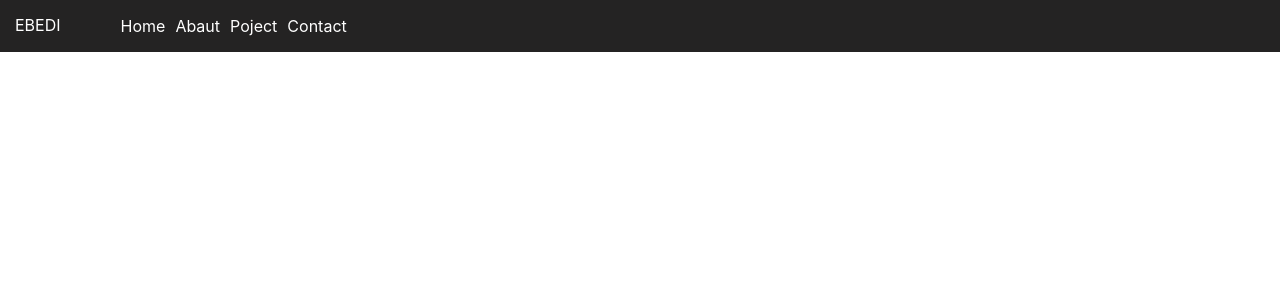
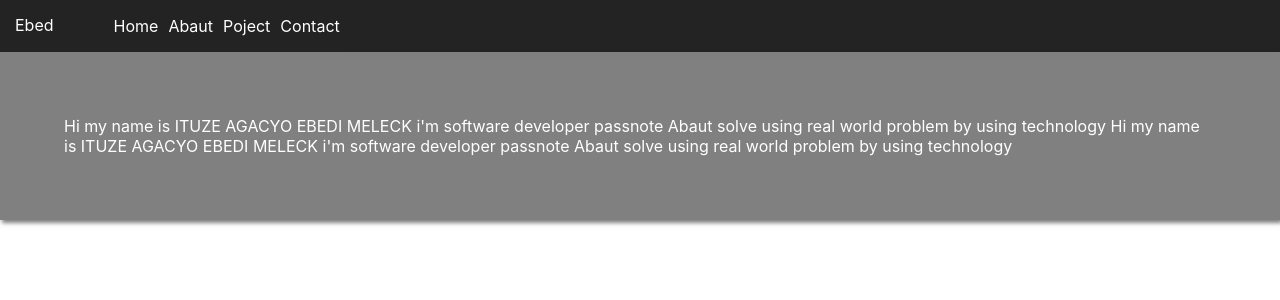
Before and after one commit to ISONIC0788/reactapp, a React (Create React App) app: page / in a window 1280 px wide. Shown: the top 300 px of the page. Built offline with nearby package versions, Linux system fonts and the light colour scheme.

Commit message:
update on div and link

```diff
--- a/src/App.css
+++ b/src/App.css
@@ -44,3 +44,11 @@
     transform: rotate(360deg);
   }
 }
+.world-cont{
+
+  background-color: gray;
+  color: white;
+  /* width: 500px; */
+  padding: 5%;
+  box-shadow: 2px 3px 4px rgba(0, 0, 0, 0.5);
+}
--- a/src/App.js
+++ b/src/App.js
@@ -2,12 +2,13 @@ import logo from './logo.svg';
 import './App.css';
 
 function App() {
+  const name  = "Ebed";
   return (
     <div className="App">
       <header className="header-cont">
 
         <nav className='header-cont'>
-       <span className='logo'>EBEDI </span>
+       <span className='logo'>{name} </span>
           <ul className='link-cont'>
             <li className='nav-link'>
               <a >Home</a>
@@ -24,7 +25,16 @@ function App() {
           </ul>
         </nav>
       </header>
+      <div>
+        <div className='world-cont'>
+        Hi my name is ITUZE AGACYO EBEDI MELECK i'm software developer passnote Abaut solve using real world problem
+        by using technology
+        Hi my name is ITUZE AGACYO EBEDI MELECK i'm software developer passnote Abaut solve using real world problem
+        by using technology
+        </div>
+      </div>
     </div>
+
   );
 }
 
```
Also changed, not shown: public/index.html (+1 -21 lines), src/index.css (line endings or trailing spaces).
